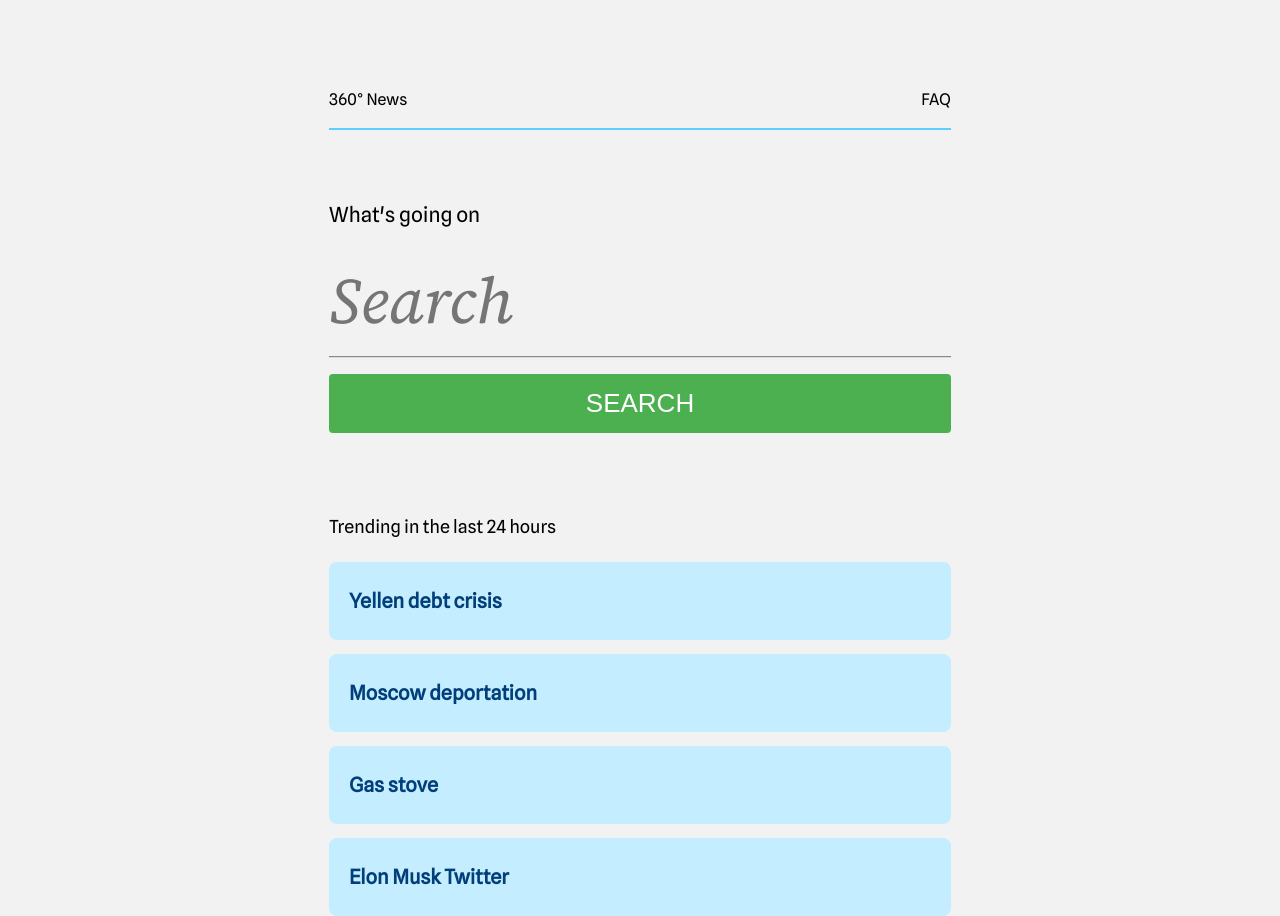
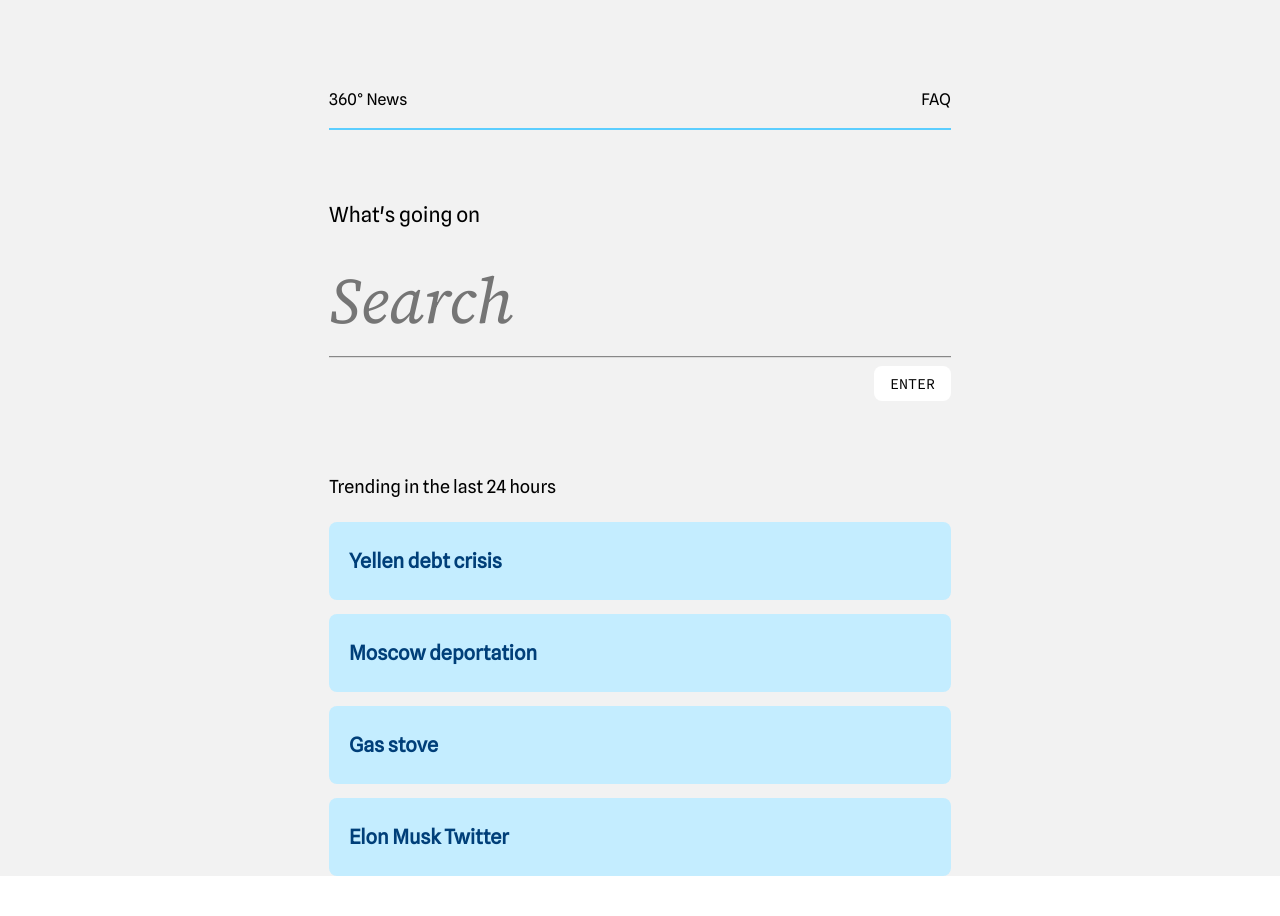
Before and after one commit to bria0/SheHacks-7-360-News, a React (Create React App) app: page / in a window 1280 px wide. After the commit the page ends 876 px from the top, so only its background shows below. Built offline with nearby package versions, Linux system fonts and the light colour scheme; a web font is replaced by a local one.

Commit message:
searchbar styling

```diff
--- a/src/components/searchbar.js
+++ b/src/components/searchbar.js
@@ -69,21 +69,28 @@ const SearchInput = ({setSummary}) => {
         `;
 
     const Submit = styled.input`
-        background-color: #4CAF50;
-        color: white;
-        padding: 14px 20px;
-        margin: 8px 0;
+        border-radius: 8px;
+        display: flex;
+        justify-content: flex-end;
+        text-align: end;
+        max-width: fit-content;
+        padding: 8px 16px;
+        gap: 8px;
+        background-color: #ffffff;
+        color: black;
         border: none;
-        border-radius: 4px;
         cursor: pointer;
-        font-size: 1em;
+        font-size: 15px;
+        font-family: 'Source Code Pro';
+        &:hover{
+            box-shadow: 0px 6px 16px rgba(0, 0, 0, 0.08), 0px 9px 28px rgba(0, 0, 0, 0.05), 0px 12px 48px rgba(0, 0, 0, 0.03);
+        }
     `;
 
-
-
-
-
-
+    const RightDiv = styled.div`
+        display: flex;
+        justify-content: flex-end;
+    `;
 
 
     return (
@@ -98,12 +105,12 @@ const SearchInput = ({setSummary}) => {
                     // }}
                     placeholder="Search"
                     ref={inputRef}
-                />
+                /><RightDiv>
                 <Submit
                     type="submit"
-                    value="SEARCH"
+                    value="ENTER"
                     onClick={callSearch}
-                />
+                /></RightDiv>
         </Form>
     );
 }
```
